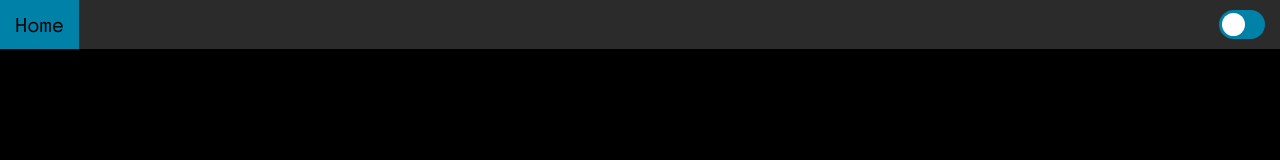
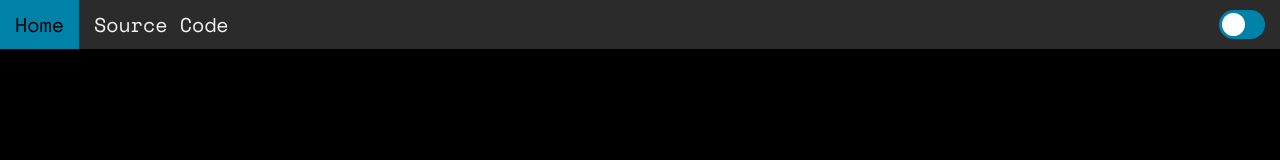
Before and after one commit to CSCE315-Spring23/CSCE_315_yang, a plain HTML site: page index.html in a window 1280 px wide. Shown: the top 160 px of the page. Drawn offline with nearby package versions, Linux system fonts and the light colour scheme.

Commit message:
link to the source code in the csce 313 organization on the home page

```diff
--- a/index.html
+++ b/index.html
@@ -14,6 +14,7 @@
     <body id="index">
         <div id="topnav">
             <a id="active" href=".">Home</a>
+            <a href="https://github.com/CSCE315-Spring23/CSCE_315_yang" target="_blank">Source Code</a>
             <div>
                 <a>
                     <label id="switch">
```
